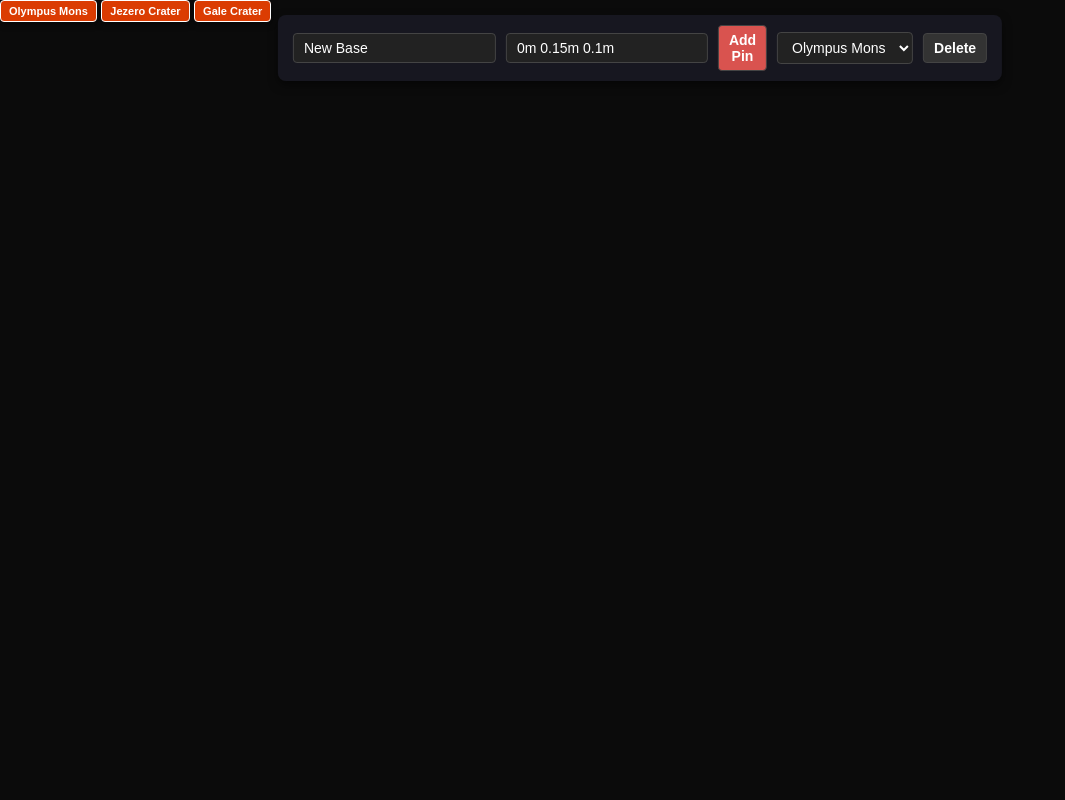
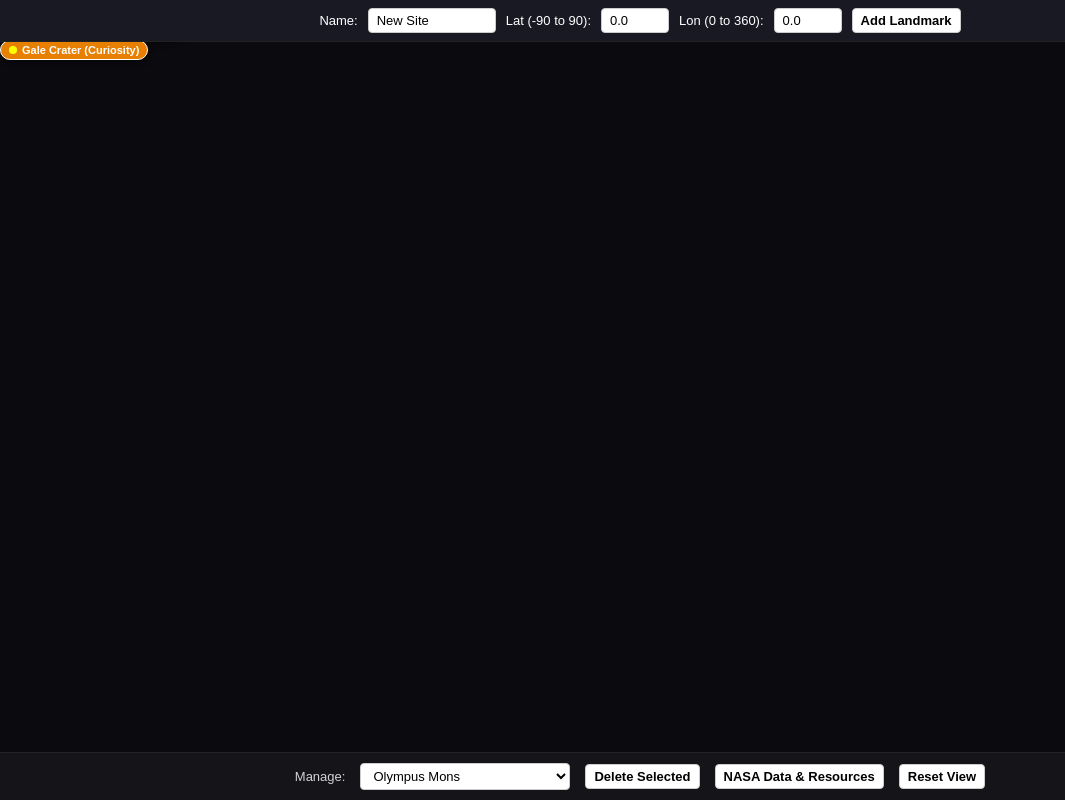
Before and after one commit to zipeng0302-wang/zipeng0302-wang.github.io, a plain HTML site: page index.html in a window 1280 px wide. Shown: the whole page, without its empty margins (0-1065 px from the left). Drawn offline with Linux system fonts and the light colour scheme; some packages are replaced by stand-ins of ours; a script that the page names is missing.

Commit message:
Update title and improve layout for Mars viewer

```diff
--- a/index.html
+++ b/index.html
@@ -2,7 +2,7 @@
 <html lang="en">
 <head>
     <meta charset="UTF-8">
-    <title>Interactive 3D Mars Viewer & Landmarks</title>
+    <title>Interactive 3D Mars Map & Landmark Manager</title>
     <!-- Import Google's model-viewer component -->
     <script type="module" src="https://ajax.googleapis.com/ajax/libs/model-viewer/3.4.0/model-viewer.min.js"></script>
     <style>
@@ -11,147 +11,255 @@
             padding: 0;
             width: 100%;
             height: 100%;
-            background-color: #0b0b0b;
+            background-color: #0b0b0f;
             font-family: sans-serif;
             overflow: hidden;
+            color: white;
         }
+
+        /* Full screen model viewer canvas */
         model-viewer {
+            width: 100vw;
+            height: 100vh;
+        }
+
+        /* Top Panel - Add Landmark */
+        #top-panel {
+            position: absolute;
+            top: 0;
+            left: 0;
             width: 100%;
-            height: 100%;
+            background-color: #191923;
+            padding: 8px;
+            display: flex;
+            justify-content: center;
+            align-items: center;
+            gap: 10px;
+            box-sizing: border-box;
+            z-index: 10;
+            border-bottom: 1px solid #222;
         }
-        /* UI Control Panel Overlay */
-        #control-panel {
+
+        /* Bottom Panel - Management & Resources */
+        #bottom-panel {
             position: absolute;
-            top: 15px;
-            left: 50%;
-            transform: translateX(-50%);
-            background: rgba(25, 25, 35, 0.9);
-            padding: 10px 15px;
-            border-radius: 8px;
-            box-shadow: 0 4px 10px rgba(0,0,0,0.5);
+            bottom: 0;
+            left: 0;
+            width: 100%;
+            background-color: #141419;
+            padding: 10px;
             display: flex;
-            gap: 10px;
+            justify-content: center;
             align-items: center;
+            gap: 15px;
+            box-sizing: border-box;
             z-index: 10;
+            border-top: 1px solid #222;
         }
-        input, button, select {
-            padding: 6px 10px;
+
+        input, select, button {
+            background-color: #ffffff;
+            color: #000;
+            border: 1px solid #ccc;
+            padding: 4px 8px;
             border-radius: 4px;
-            border: 1px solid #444;
-            background: #222;
-            color: #fff;
-            font-size: 14px;
+            font-size: 13px;
         }
+
+        input[type="text"] {
+            background-color: #ffffff;
+        }
+
         button {
-            background: #d9534f;
             cursor: pointer;
             font-weight: bold;
         }
-        button:hover {
-            background: #c9302c;
+
+        select {
+            width: 210px;
         }
-        /* Landmark Pin Styling */
+
+        label {
+            font-size: 13px;
+        }
+
+        /* 3D Landmark Pin Styling matching screenshot */
         .landmark-pin {
-            background: rgba(255, 69, 0, 0.85);
+            background: rgba(255, 140, 0, 0.9);
             color: white;
-            padding: 4px 8px;
-            border-radius: 4px;
+            padding: 3px 8px;
+            border-radius: 12px;
             font-size: 11px;
             font-weight: bold;
-            box-shadow: 0 2px 6px rgba(0,0,0,0.5);
+            box-shadow: 0 2px 6px rgba(0,0,0,0.6);
             cursor: pointer;
+            display: flex;
+            align-items: center;
+            gap: 5px;
+            border: 1px solid #ffffff;
             white-space: nowrap;
-            border: 1px solid #fff;
         }
-        .landmark-pin:hover {
-            background: #ff4500;
-            transform: scale(1.1);
+
+        .landmark-pin::before {
+            content: '';
+            display: inline-block;
+            width: 8px;
+            height: 8px;
+            background-color: yellow;
+            border-radius: 50%;
+        }
+
+        /* Modal Overlay for NASA Resources */
+        #resources-modal {
+            display: none;
+            position: fixed;
+            top: 0; left: 0; width: 100%; height: 100%;
+            background: rgba(0,0,0,0.7);
+            z-index: 100;
+            justify-content: center;
+            align-items: center;
+        }
+        #modal-content {
+            background: #f4f4f4;
+            color: #333;
+            padding: 20px;
+            width: 550px;
+            border-radius: 8px;
+            box-shadow: 0 5px 15px rgba(0,0,0,0.5);
         }
     </style>
 </head>
 <body>
 
-    <!-- UI Panel (Replaces the Java Swing Top/Bottom panels) -->
-    <div id="control-panel">
-        <input type="text" id="siteName" placeholder="Site Name" value="New Base">
-        <input type="text" id="siteOrbit" placeholder="X Y Z (e.g. 0m 0.1m 0.2m)" value="0m 0.15m 0.1m" style="width: 180px;">
-        <button onclick="addNewLandmark()">Add Pin</button>
-        <select id="deleteSelect"></select>
-        <button onclick="deleteLandmark()" style="background: #333;">Delete</button>
+    <!-- TOP PANEL -->
+    <div id="top-panel">
+        <label>Name:</label>
+        <input type="text" id="nameField" value="New Site" style="width: 110px;">
+        <label>Lat (-90 to 90):</label>
+        <input type="text" id="latField" value="0.0" style="width: 50px;">
+        <label>Lon (0 to 360):</label>
+        <input type="text" id="lonField" value="0.0" style="width: 50px;">
+        <button id="addBtn" onclick="addLandmark()">Add Landmark</button>
     </div>
 
-    <!-- 3D Model Viewer -->
+    <!-- 3D MARS VIEWER -->
     <model-viewer
         id="marsViewer"
         src="24881_Mars_1_6792.glb"
-        alt="NASA Mars 3D Model"
+        alt="Mars 3D Model"
+        camera-controls
         auto-rotate
-        camera-controls>
+        interaction-prompt="none">
 
-        <!-- Pre-loaded Default NASA Landmarks -->
-        <button class="landmark-pin" slot="hotspot-olympus" data-position="0m 0.18m 0.08m" data-normal="0m 1m 0m">
-            Olympus Mons
-        </button>
-        <button class="landmark-pin" slot="hotspot-jezero" data-position="0.12m 0.05m -0.1m" data-normal="0m 1m 0m">
-            Jezero Crater
-        </button>
-        <button class="landmark-pin" slot="hotspot-gale" data-position="-0.08m -0.02m 0.12m" data-normal="0m 1m 0m">
-            Gale Crater
-        </button>
+        <!-- Default Preloaded Landmarks -->
+        <button class="landmark-pin" slot="hotspot-olympus" data-position="0.14m 0.12m 0.12m" data-normal="0m 1m 0m">Olympus Mons</button>
+        <button class="landmark-pin" slot="hotspot-jezero" data-position="0.16m 0.05m -0.05m" data-normal="0m 1m 0m">Jezero Crater (Perseverance)</button>
+        <button class="landmark-pin" slot="hotspot-gale" data-position="-0.02m -0.04m 0.18m" data-normal="0m 1m 0m">Gale Crater (Curiosity)</button>
     </model-viewer>
+
+    <!-- BOTTOM PANEL -->
+    <div id="bottom-panel">
+        <label style="color: lightgray;">Manage:</label>
+        <select id="deleteComboBox"></select>
+        <button id="deleteBtn" onclick="deleteLandmark()">Delete Selected</button>
+        <button id="resourcesBtn" onclick="openResources()">NASA Data & Resources</button>
+        <button id="resetBtn" onclick="resetView()">Reset View</button>
+    </div>
+
+    <!-- NASA RESOURCES POPUP MODAL -->
+    <div id="resources-modal">
+        <div id="modal-content">
+            <h2>Mars Mapping & Research Sources</h2>
+            <p>Integrated research datasets for the NASA Space Apps Challenge:</p>
+            <ul>
+                <li><b>USGS-NASA Planetary Geologic Mapping Program:</b> Morphologic, topographic, and stratigraphic datasets[cite: 2].</li>
+                <li><b>JPL Mars Trek:</b> Interactive mapping and visualization portal[cite: 2].</li>
+                <li><b>AI4Mars Dataset:</b> Terrain-aware autonomous driving data for rovers[cite: 2].</li>
+                <li><b>MGS TES Thermal Inertia:</b> Thermal Emission Spectrometer data[cite: 2].</li>
+            </ul>
+            <div style="text-align: right; margin-top: 15px;">
+                <button onclick="closeResources()" style="background:#ddd; padding: 5px 15px;">Close</button>
+            </div>
+        </div>
+    </div>
 
     <script>
         const viewer = document.getElementById('marsViewer');
-        const deleteSelect = document.getElementById('deleteSelect');
+        const deleteComboBox = document.getElementById('deleteComboBox');
 
-        // Populate delete dropdown on load
-        window.addEventListener('DOMContentLoaded', () => {
-            updateDropdown();
-        });
+        // Update dropdown list options on startup
+        window.addEventListener('DOMContentLoaded', updateDropdown);
 
-        function addNewLandmark() {
-            const name = document.getElementById('siteName').value.trim();
-            const position = document.getElementById('siteOrbit').value.trim();
+        function addLandmark() {
+            const name = document.getElementById('nameField').value.trim();
+            const lat = parseFloat(document.getElementById('latField').value);
+            const lon = parseFloat(document.getElementById('lonField').value);
 
             if (!name) {
-                alert("Please enter a valid site name.");
+                alert("Please enter a valid landmark name.");
+                return;
+            }
+            if (isNaN(lat) || lat < -90 || lat > 90) {
+                alert("Latitude must be between -90 and 90 degrees.");
                 return;
             }
 
+            // Convert Latitude & Longitude spherical coordinates to approximate 3D model vector offsets
+            const phi = (90 - lat) * (Math.PI / 180);
+            const theta = lon * (Math.PI / 180);
+            const r = 0.18; // Radius scale factor matching viewer size
+
+            const x = (r * Math.sin(phi) * Math.cos(theta)).toFixed(3) + 'm';
+            const y = (r * Math.cos(phi)).toFixed(3) + 'm';
+            const z = (r * Math.sin(phi) * Math.sin(theta)).toFixed(3) + 'm';
+
             const slotName = 'hotspot-' + Date.now();
 
-            // Create the HTML button element for the 3D pin
-            const pinButton = document.createElement('button');
-            pinButton.className = 'landmark-pin';
-            pinButton.slot = slotName;
-            pinButton.setAttribute('data-position', position);
-            pinButton.setAttribute('data-normal', '0m 1m 0m');
-            pinButton.innerText = name;
+            const button = document.createElement('button');
+            button.className = 'landmark-pin';
+            button.slot = slotName;
+            button.setAttribute('data-position', `${x} ${y} ${z}`);
+            button.setAttribute('data-normal', '0m 1m 0m');
+            button.innerText = `${name} (${lat}°, ${lon}°)`;
 
-            // Append pin to model-viewer
-            viewer.appendChild(pinButton);
+            viewer.appendChild(button);
             updateDropdown();
-            document.getElementById('siteName').value = "";
+            document.getElementById('nameField').value = "";
         }
 
         function updateDropdown() {
-            deleteSelect.innerHTML = "";
-            const hotspots = viewer.querySelectorAll('.landmark-pin');
-            hotspots.forEach(pin => {
+            deleteComboBox.innerHTML = "";
+            const pins = viewer.querySelectorAll('.landmark-pin');
+            pins.forEach(pin => {
                 const opt = document.createElement('option');
                 opt.value = pin.slot;
                 opt.innerText = pin.innerText;
-                deleteSelect.appendChild(opt);
+                deleteComboBox.appendChild(opt);
             });
         }
 
         function deleteLandmark() {
-            const selectedSlot = deleteSelect.value;
-            const targetPin = viewer.querySelector(`[slot="${selectedSlot}"]`);
-            if (targetPin) {
-                targetPin.remove();
+            const slot = deleteComboBox.value;
+            const target = viewer.querySelector(`[slot="${slot}"]`);
+            if (target) {
+                target.remove();
                 updateDropdown();
+            } else {
+                alert("No landmark selected to delete.");
             }
+        }
+
+        function resetView() {
+            viewer.cameraOrbit = '0deg 75deg 105%';
+            viewer.fieldOfView = '30deg';
+        }
+
+        function openResources() {
+            document.getElementById('resources-modal').style.display = 'flex';
+        }
+
+        function closeResources() {
+            document.getElementById('resources-modal').style.display = 'none';
         }
     </script>
 </body>
```
